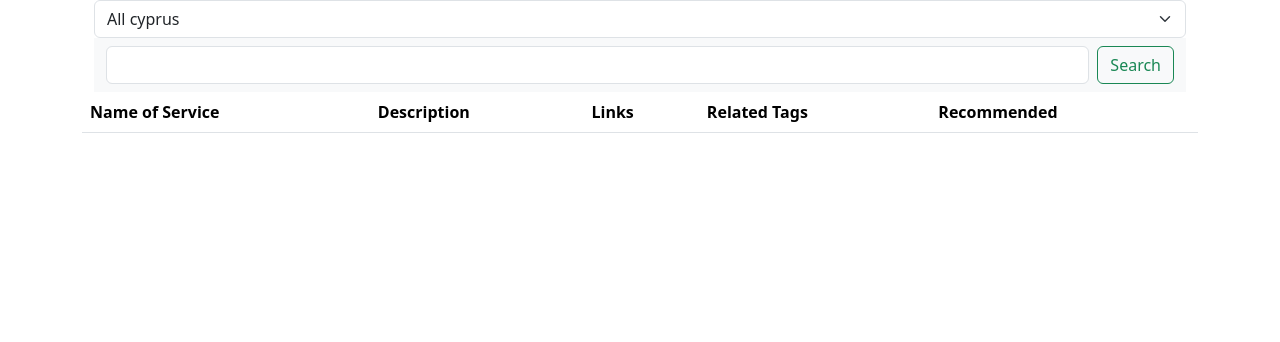
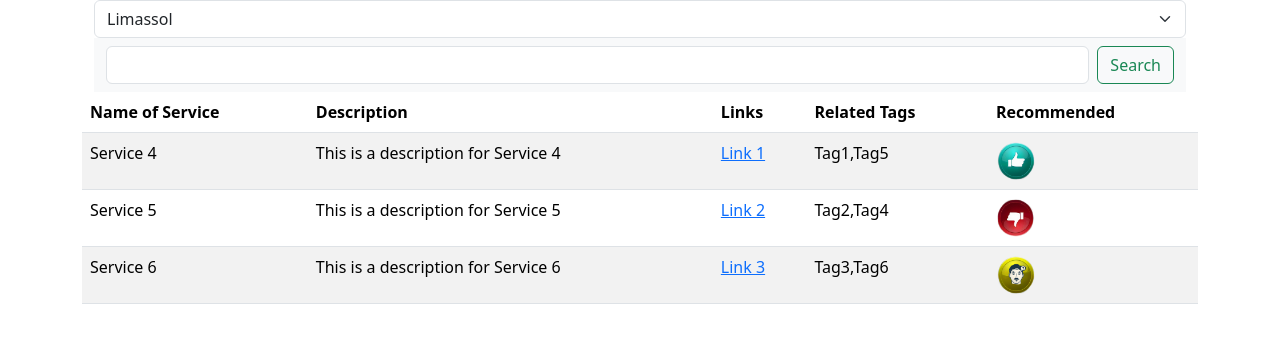
Before and after one commit to relocationguide/relocationguide, a React (Create React App) app: page / in a window 1280 px wide. Shown: the top 342 px of the page. Built offline with nearby package versions, Linux system fonts and the light colour scheme.

Commit message:
Make sure default city data loaded

```diff
--- a/src/CitySelect.js
+++ b/src/CitySelect.js
@@ -1,5 +1,5 @@
 // CitySelect.js
-import React from 'react';
+import React, { useEffect } from 'react';
 
 const parseCSV = (text) => {
     const lines = text.split('\n');
@@ -14,12 +14,6 @@ const parseCSV = (text) => {
   };
 
 function CitySelect({ onSelect }) {
-    const dropdownOptions = [
-        { value: 'paphos,limassol', label: 'All cyprus' },
-        { value: 'paphos', label: 'Paphos' },
-        { value: 'limassol', label: 'Limassol' },
-    ];
-
     const handleDropdownSelect = (selectedValue) => {
         const cities = selectedValue.split(',');
         const fetchPromises = cities.map(city => {
@@ -37,12 +31,18 @@ function CitySelect({ onSelect }) {
         .catch(error => console.error("Error fetching data:", error));
     };
 
+    const defaultCity = "limassol";
+    useEffect(() => {
+        handleDropdownSelect(defaultCity);
+    }, []);
+
+
 
     return (
-        <select class="form-select" onChange={(e) => handleDropdownSelect(e.target.value)}>
-        {dropdownOptions.map(option => (
-            <option key={option.value} value={option.value}>{option.label}</option>
-        ))}
+        <select class="form-select" defaultValue={defaultCity} onChange={(e) => handleDropdownSelect(e.target.value)}>
+            <option key="cyprus" value="paphos,limassol">All cyprus</option>
+            <option key="paphos" value="paphos">Paphos</option>
+            <option key="limassol" value="limassol">Limassol</option>
         </select>
     );
 }
```
